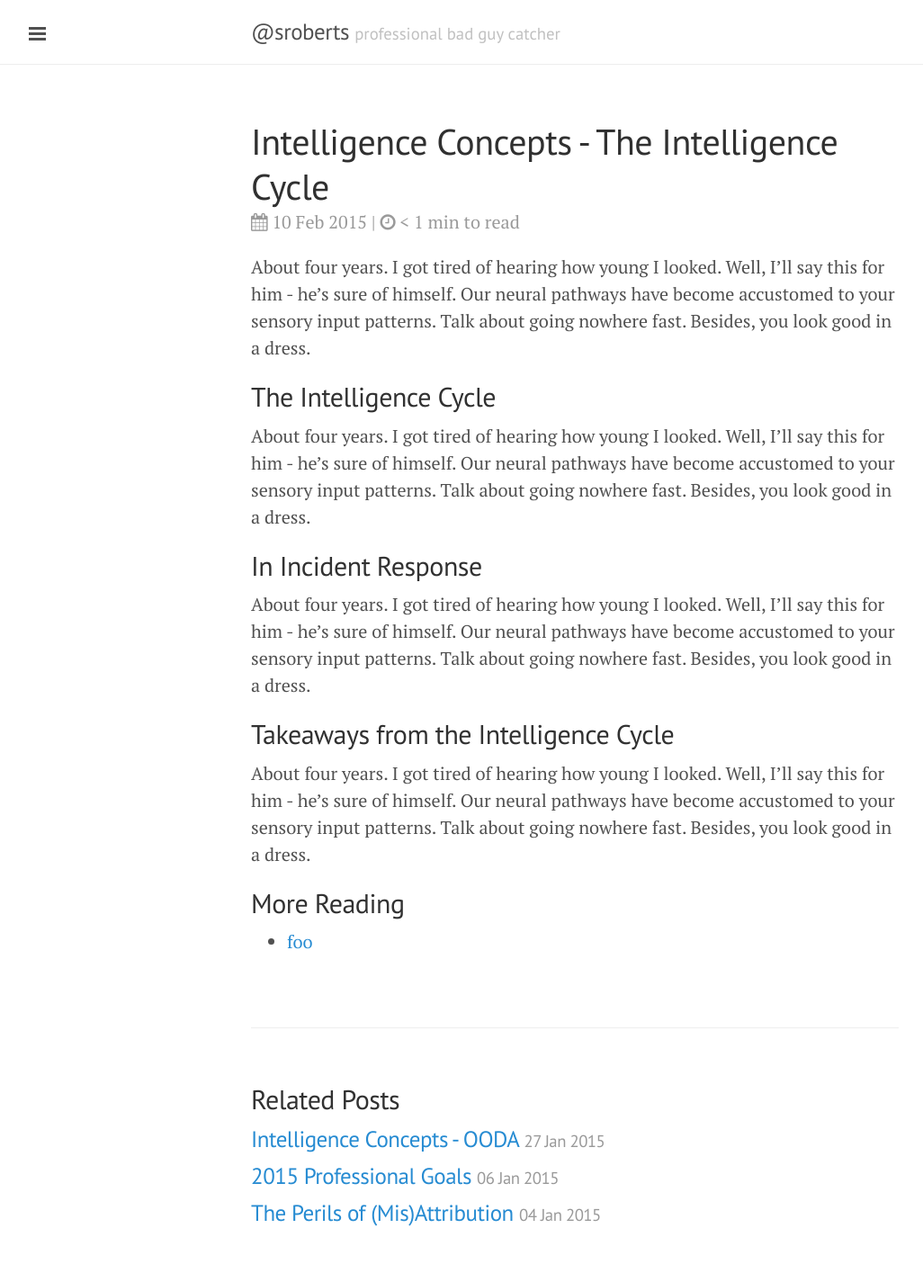
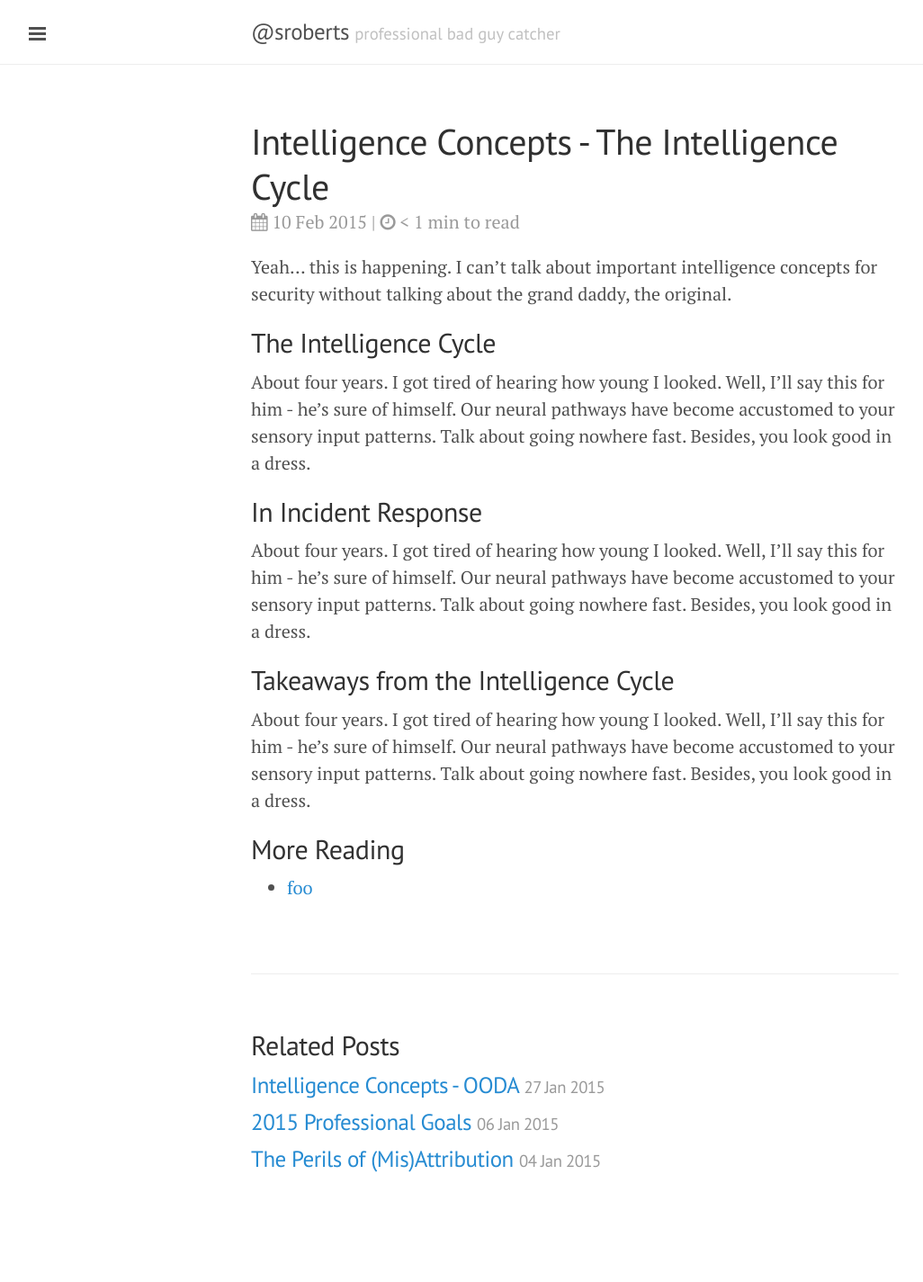
Before and after one commit to sroberts/sroberts.github.io, a Jekyll site: the page built from _posts/2015-02-10-cycles-intelligence.md, in a window 1280 px wide. Shown: the whole page at 90% size, without its empty margins (1-1027 px from the left). Built offline with Jekyll 4.4.1, drawn with Linux system fonts in a browser that asks for light colours; nearby versions of some CDN libraries; after the commit the page ends 1365 px from its top, so only the background shows below that.

Commit message:
just a sentence or two

```diff
--- a/_posts/2015-02-10-cycles-intelligence.md
+++ b/_posts/2015-02-10-cycles-intelligence.md
@@ -3,7 +3,7 @@ layout: post
 title: Intelligence Concepts - The Intelligence Cycle
 ---
 
-About four years. I got tired of hearing how young I looked. Well, I'll say this for him - he's sure of himself. Our neural pathways have become accustomed to your sensory input patterns. Talk about going nowhere fast. Besides, you look good in a dress.
+Yeah... this is happening. I can't talk about important intelligence concepts for security without talking about the grand daddy, the original.
 
 ## The Intelligence Cycle
 
```
